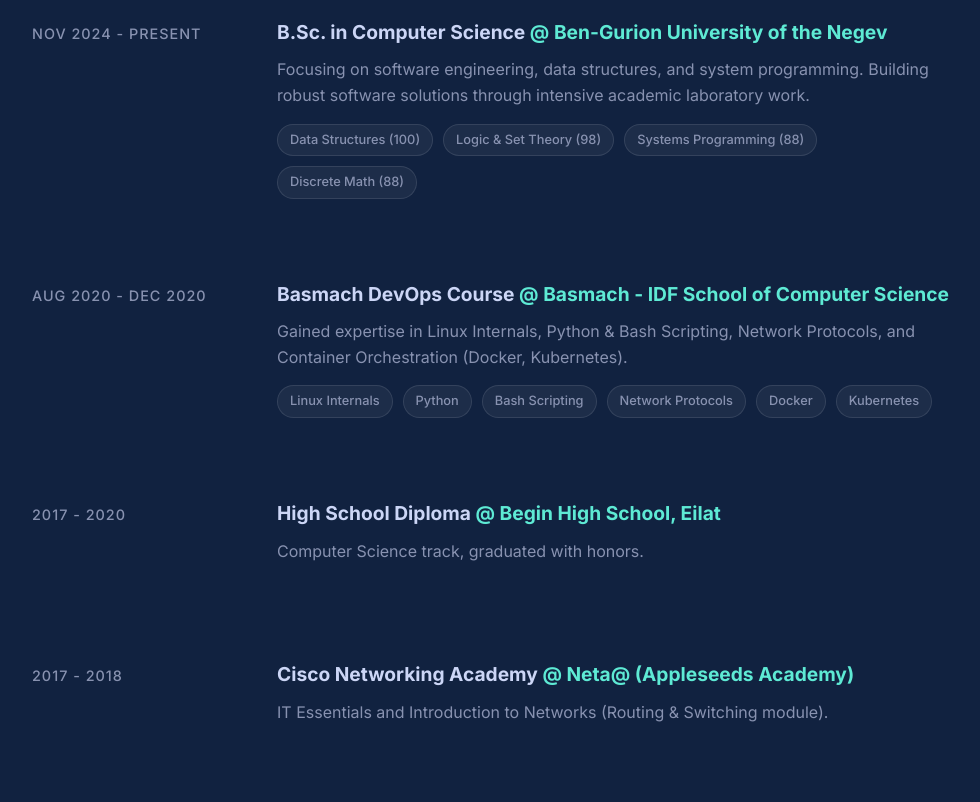
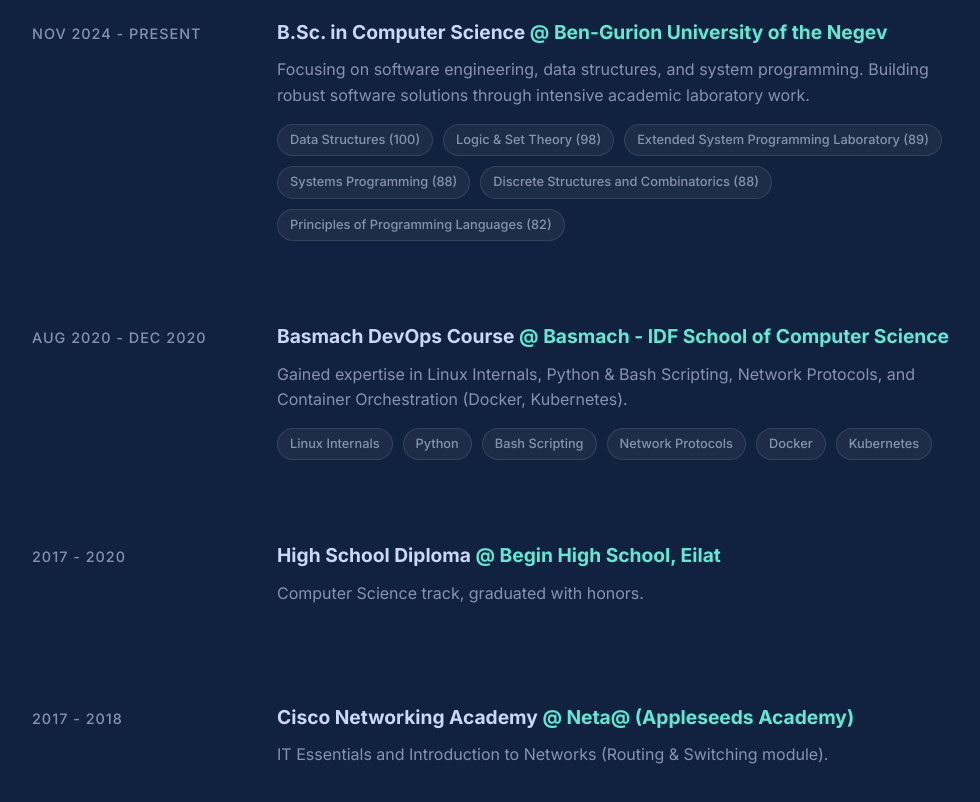
Before and after one commit to Netanel-Asraf/Netanel-Asraf.github.io, a Next.js app: page / in a window 1280 px wide. Shown: the part 2100-2902 px from the top of the page, without its empty margins (148-1128 px from the left). Built offline with nearby package versions, Linux system fonts and the light colour scheme.

Commit message:
Enhance portfolioData with new course details
Updated courses list with additional subjects and grades.

```diff
--- a/src/data/portfolioData.ts
+++ b/src/data/portfolioData.ts
@@ -93,7 +93,7 @@
     institution: "Ben-Gurion University of the Negev",
     date: "Nov 2024 - Present",
     description: "Focusing on software engineering, data structures, and system programming. Building robust software solutions through intensive academic laboratory work.",
-    courses: ["Data Structures (100)", "Logic & Set Theory (98)", "Systems Programming (88)", "Discrete Math (88)"],
+    courses: ["Data Structures (100)", "Logic & Set Theory (98)", "Extended System Programming Laboratory (89)", "Systems Programming (88)", "Discrete Structures and Combinatorics (88)", "Principles of Programming Languages (82)"],
   },
   {
     id: 2,
```
